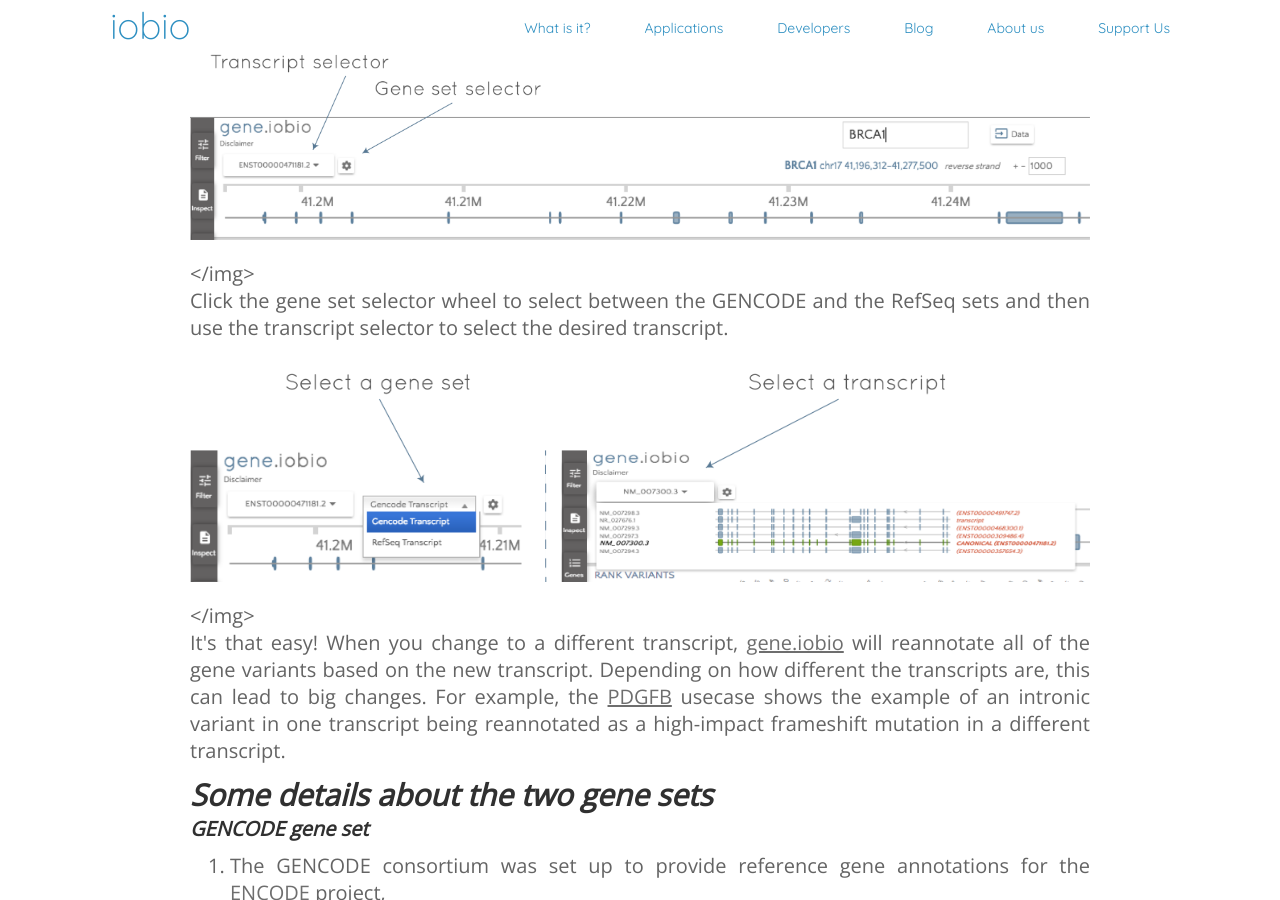
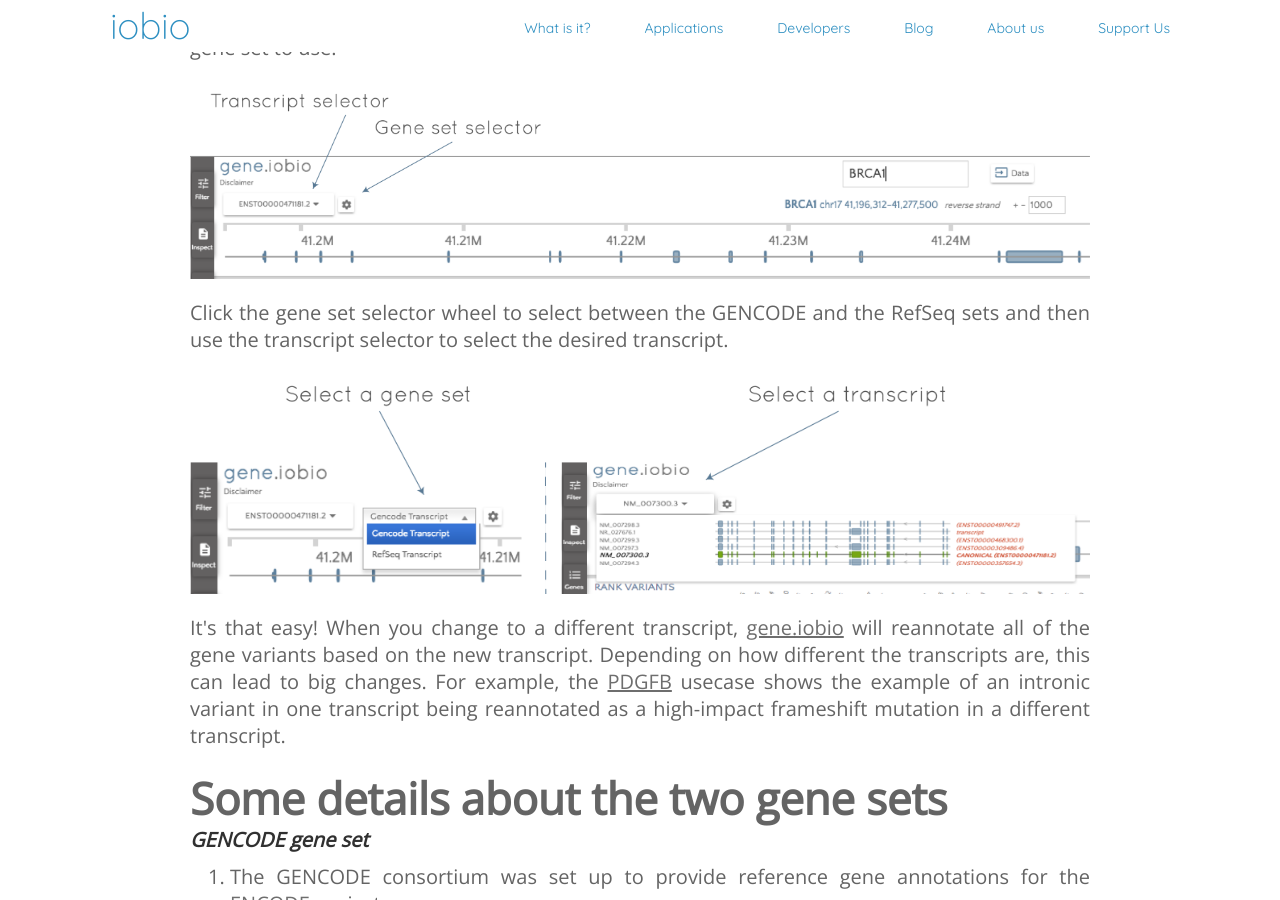
Before and after one commit to iobio/minion, a Jekyll site: the page built from _posts/2016-03-21-gene-sets.md, in a window 1280 px wide and 900 px high, scrolled down 994 px. Built offline with Jekyll 4.4.1, drawn with Linux system fonts in a browser that asks for light colours; some web fonts are replaced.

Commit message:
Updates to older blog posts.

```diff
--- a/_posts/2016-03-21-gene-sets.md
+++ b/_posts/2016-03-21-gene-sets.md
@@ -9,17 +9,19 @@
 ---
 Continuing the blog series accompanying the <a href='http://gene.iobio.io' target="_blank">gene.iobio</a> version 2 release, we will discuss how to choose between the <a href='http://www.gencodegenes.org' target="_blank">GENCODE</a> and <a href='http://www.ncbi.nlm.nih.gov/RefSeq' target="_blank">RefSeq</a> transcript sets and then different gene transcripts within each set. There are a lot of interesting discussions on the effects of using one or the other gene set. For example, this <a href='http://bmcgenomics.biomedcentral.com/articles/10.1186/1471-2164-16-S8-S2' target="_blank">paper</a> has a more detailed discussion on the two sets, and this <a href='http://genomemedicine.biomedcentral.com/articles/10.1186/gm543' target="_blank">paper</a> discusses the differences between functional annotations achieved using different software and transcripts.
 
-<strong><i>How do I select a set?</i></strong>
+## How do I select a set?
+
 Before looking into some details about the two gene sets, let\'s first see how to choose which gene set to use.
 
-<div><img src="/public/images/blog/gene-sets/selector.png" style="width:100%; margin:20px 0px;"></img></div>
+<div><img src="/public/images/blog/gene-sets/selector.png" style="width:100%; margin:20px 0px;"></div>
 
 Click the gene set selector wheel to select between the GENCODE and the RefSeq sets and then use the transcript selector to select the desired transcript.
-<div><img src="/public/images/blog/gene-sets/selectors.png" style="width:100%; margin:20px 0px;"></img></div>
+<div><img src="/public/images/blog/gene-sets/selectors.png" style="width:100%; margin:20px 0px;"></div>
 
 It\'s that easy! When you change to a different transcript, <a href='http://gene.iobio.io' target='_blank'>gene.iobio</a> will reannotate all of the gene variants based on the new transcript. Depending on how different the transcripts are, this can lead to big changes. For example, the <a href='http://gene.iobio.io/usecases.html#PDGFB' target="_blank">PDGFB</a> usecase shows the example of an intronic variant in one transcript being reannotated as a high-impact frameshift mutation in a different transcript.
 
-<div style='font-size:30px;'><strong><i>Some details about the two gene sets</i></strong></div>
+## Some details about the two gene sets
+
 <strong><i>GENCODE gene set</i></strong>
 <ol type="1">
   <li>The GENCODE consortium was set up to provide reference gene annotations for the <a href='http://www.genome.gov/ENCODE' target="_blank">ENCODE</a> project,</li>
@@ -29,7 +31,7 @@
   <li>Is the default annotation set used by the <a href='http://www.ensembl.org' target="_blank">Ensembl</a> project.</li>
 </ol>
 
-<strong><i>RefSeq gene set</i></strong>
+## RefSeq gene set
 <ol type="1">
   <li>Widely used gene set produced by the <a href='' target="_blank">NCBI</a>,</li>
   <li>Has significant manually annotated content, but much less than GENCODE (<a href='http://bmcgenomics.biomedcentral.com/articles/10.1186/1471-2164-16-S8-S2' target="_blank">~45%</a> of transcripts are listed as MODEL),</li>
@@ -44,6 +46,7 @@
 
 As an example, the available GENCODE and RefSeq transcripts for the BRCA1 gene are shown below. GENCODE clearly has many more available transcripts for this gene. Also, you can see that both gene sets provide the corresponding ID from the other set to the right of the transcript where applicable. The canonical transcript (that picked by default in <a href='http://gene.iobio.io' target="_blank">gene.iobio</a>) is the same in both gene sets (you can see that the GENCODE transcript gives the ID of the canonical RefSeq transcript and vice versa), although the GENCODE transcript includes UTRs, where RefSeq does not.
 
-<div><img src="/public/images/blog/gene-sets/BRCA1-transcripts.png" style="width:100%; margin:20px 0px;"></img></div>
-<strong><i>So which set should I use?</i></strong>
+<div><img src="/public/images/blog/gene-sets/BRCA1-transcripts.png" style="width:100%; margin:20px 0px;"></div>
+## So which set should I use?
+
 It may be that the your lab uses a particular set of transcripts and has good reason for the choice, so it is probably a good idea to use what your lab/collaborators use. If you want to see more transcript options (including, e.g. pseudogenes), GENCODE would be the better choice for you. In the absense of additional information, we recommend using the canonical transcript.
```
Also changed, not shown: _posts/2015-09-29-iobio-pageview.md (+1 -3 lines), _posts/2015-12-08-icgc.md (+1 -1 lines), _posts/2016-03-14-gene-version2.md (+2 -2 lines), _posts/2016-03-16-filter-status.md (+3 -3 lines).
